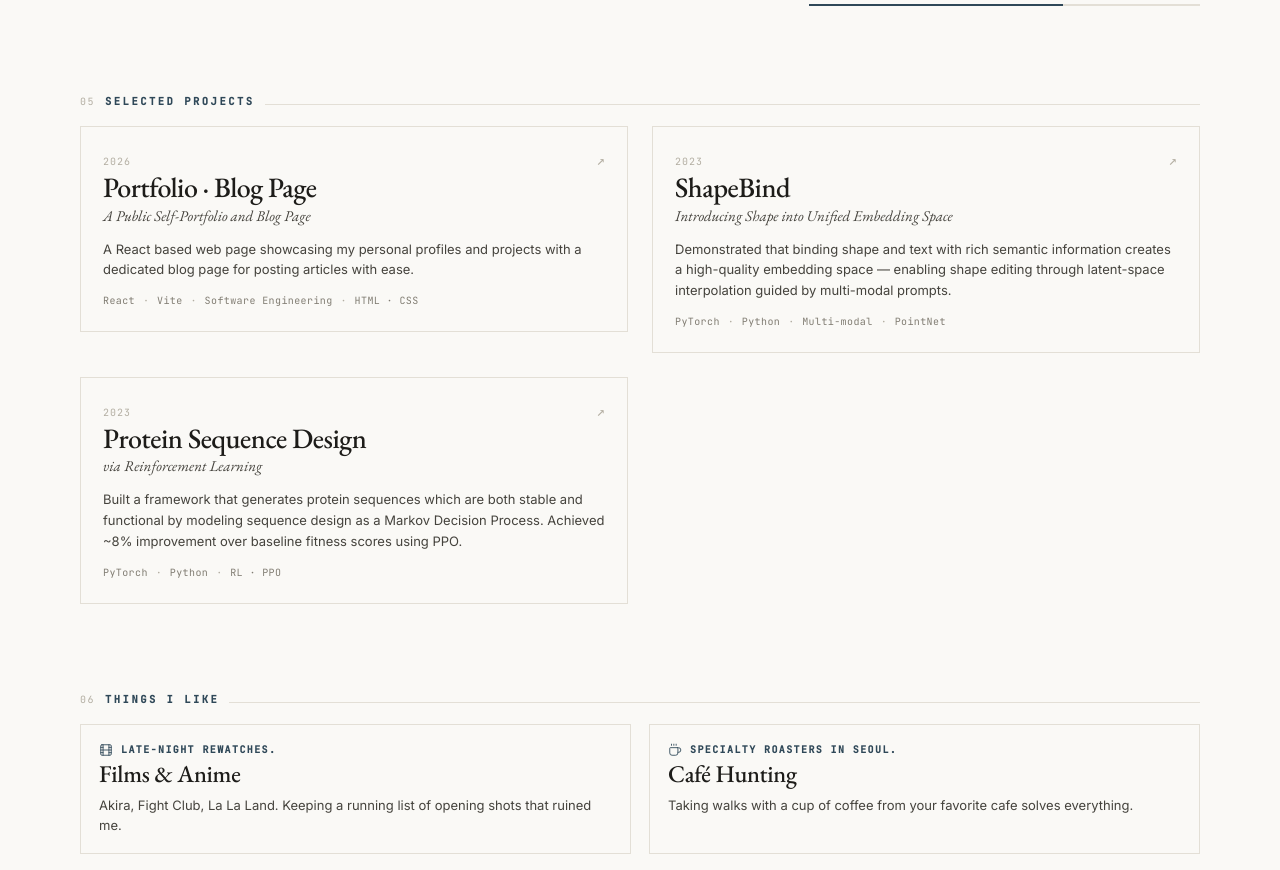
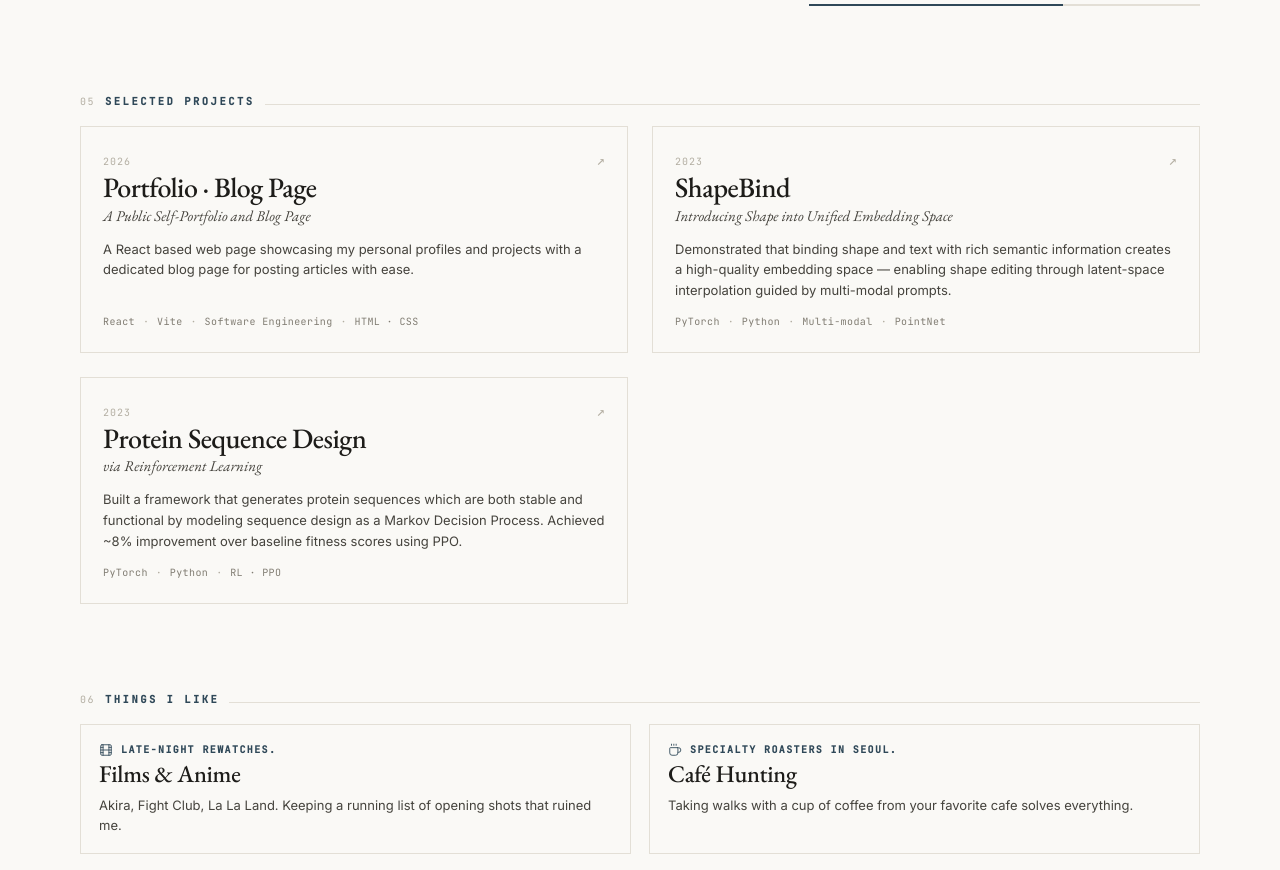
Before and after one commit to jshyunbin/my-portfolio, a React (Vite) app: page /#/ in a window 1280 px wide. Shown: the part 1444-2314 px from the top of the page. Built offline with nearby package versions, Linux system fonts and the light colour scheme; a web font is replaced by a local one.

Commit message:
fix: equalise project card heights in grid
Cards now stretch to fill the grid row via flex column layout with
height 100%. Stack tags pin to the bottom with marginTop auto.

Written by Claude

```diff
--- a/src/components/ProjectCard.jsx
+++ b/src/components/ProjectCard.jsx
@@ -15,7 +15,8 @@ export default function ProjectCard({ project, mobile }) {
         transition: 'all .3s cubic-bezier(.2,.7,.3,1)',
         transform: hovered && hasUrl ? 'translateY(-3px)' : 'translateY(0)',
         cursor: hasUrl ? 'pointer' : 'default', position: 'relative',
-        textDecoration: 'none', color: 'inherit', display: 'block',
+        textDecoration: 'none', color: 'inherit',
+        display: 'flex', flexDirection: 'column', height: '100%', boxSizing: 'border-box',
       }}
     >
       <div style={{ display: 'flex', alignItems: 'baseline', justifyContent: 'space-between', gap: 10, marginBottom: 4 }}>
@@ -31,7 +32,7 @@ export default function ProjectCard({ project, mobile }) {
       <div style={{ fontSize: mobile ? 12.5 : 13, color: 'var(--ink-2)', lineHeight: 1.6 }}>
         {project.desc}
       </div>
-      <div style={{ display: 'flex', flexWrap: 'wrap', gap: 8, marginTop: 14, alignItems: 'center' }}>
+      <div style={{ display: 'flex', flexWrap: 'wrap', gap: 8, marginTop: 'auto', paddingTop: 14, alignItems: 'center' }}>
         {project.stack.map((s, i) => (
           <span key={s} style={{ display: 'inline-flex', alignItems: 'center', gap: 8 }}>
             {i > 0 && <span aria-hidden style={{ color: 'var(--ink-4)', fontFamily: 'var(--mono)', fontSize: 10 }}>·</span>}
@@ -43,6 +44,6 @@ export default function ProjectCard({ project, mobile }) {
   )
 
   return hasUrl
-    ? <a href={project.url} target="_blank" rel="noreferrer" style={{ display: 'block', textDecoration: 'none', color: 'inherit' }}>{card}</a>
+    ? <a href={project.url} target="_blank" rel="noreferrer" style={{ display: 'block', textDecoration: 'none', color: 'inherit', height: '100%' }}>{card}</a>
     : card
 }
```
